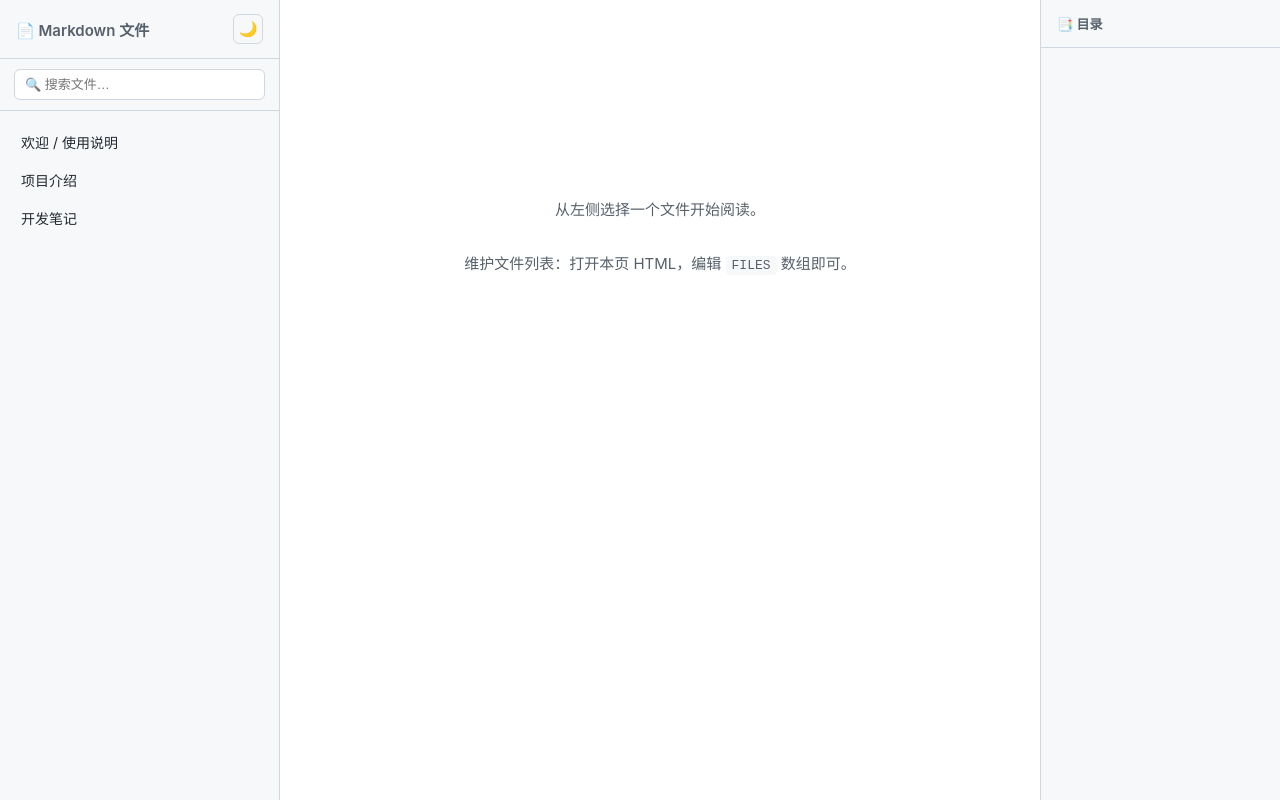
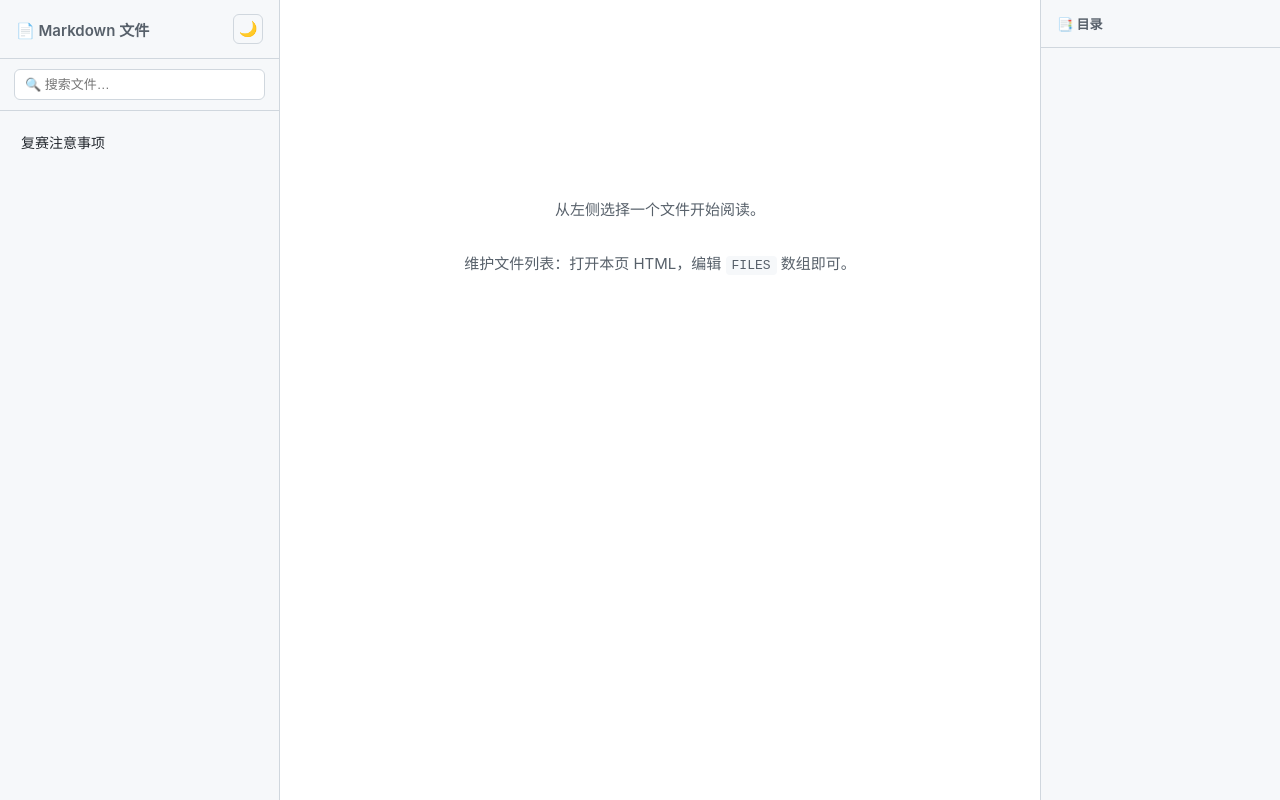
Before and after one commit to s192/gui_site, a plain HTML site: page oi/markdown-reader.html in a window 1280 px wide. Drawn offline with Linux system fonts and the light colour scheme.

Commit message:
Update markdown-reader.html

```diff
--- a/oi/markdown-reader.html
+++ b/oi/markdown-reader.html
@@ -161,9 +161,9 @@
    * file : 对应的 .md 文件路径（相对本 HTML 文件的位置）
    */
   const FILES = [
-    { title: "欢迎 / 使用说明", file: "docs/欢迎.md" },
-    { title: "项目介绍",        file: "docs/项目介绍.md" },
-    { title: "开发笔记",        file: "docs/开发笔记.md" },
+    { title: "复赛注意事项", file: "docs/semifinal-tips.md" },
+    //{ title: "项目介绍",        file: "docs/项目介绍.md" },
+    //{ title: "开发笔记",        file: "docs/开发笔记.md" },
     // 在此继续添加更多文件...
   ];
 
```
